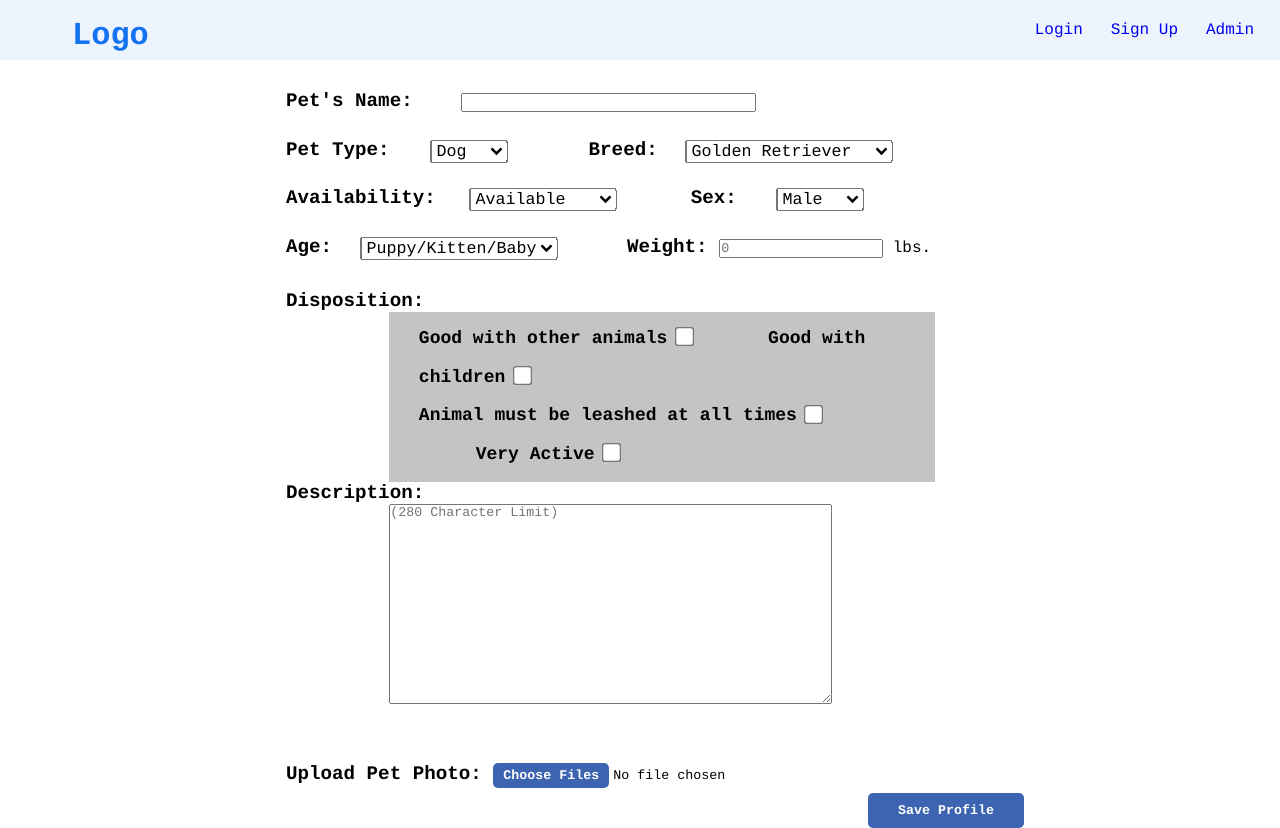
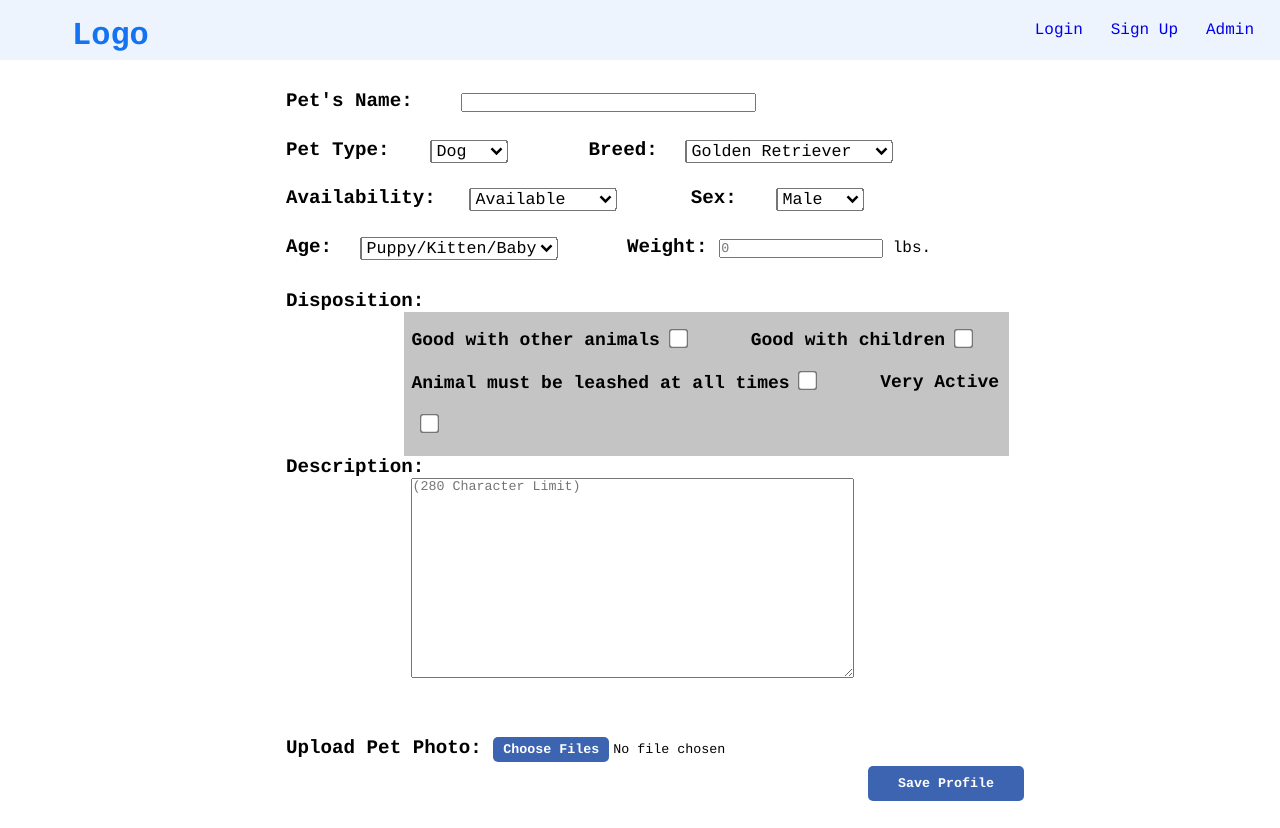
Before and after one commit to chris-befoul/CS467_Capstone, a React (Create React App) app in the folder frontend/: page /pets/createPetProfile in a window 1280 px wide. After the commit the page ends 801 px from the top, so only its background shows below. Built offline with nearby package versions, Linux system fonts and the light colour scheme; no server answers.

Commit message:
Minor editing to CSS

```diff
--- a/frontend/src/createPet.css
+++ b/frontend/src/createPet.css
@@ -11,11 +11,11 @@
     margin-top: 2%;
 }
 
-#description {
+#create-description {
     margin-bottom: 2%;
     width: 60%;
     float: right;
-    margin-right: 26%;
+    margin-right: 23%;
     height: 200px;
 }
 
@@ -36,11 +36,11 @@
 #disposition {
     background-color: #C4C4C4;
     float: right;
-    padding-left: 4%;
+    padding-left: 1%;
     padding-top: 1%;
     padding-bottom: 1%;
-    width: 74%;
-    margin-right: 12%;
+    width: 82%;
+    margin-right: 2%;
 }
 
 #dispositionLabel {
--- a/frontend/src/createPet.js
+++ b/frontend/src/createPet.js
@@ -128,6 +128,8 @@ const CreatePetFormPage = () => {
             <br />
             <div id='dispositionBox'>
                 <label id='create-label'>Disposition: </label>
+                <br />
+
                     <div id='disposition'>
                         <label id='dispositionLabel'>Good with other animals</label>
                             <input type='checkbox' value='Good with other animals' name='disposition'  id='disp-check' onChange={dispositionChange} />
@@ -142,9 +144,10 @@ const CreatePetFormPage = () => {
             </div>
             <br/>
             <div id='descriptionBox'>
+            <br />
                 <label id='create-label'>Description: </label>
                     <br />
-                    <textarea required type='text' maxLength={280} name='description' id='description' placeholder='(280 Character Limit)' onChange={e => setDescript(e.target.value)}></textarea>
+                    <textarea required type='text' maxLength={280} name='description' id='create-description' placeholder='(280 Character Limit)' onChange={e => setDescript(e.target.value)}></textarea>
             </div>
             <br />
             <div id='photoBox'>
--- a/frontend/src/editPet.css
+++ b/frontend/src/editPet.css
@@ -15,7 +15,7 @@
     margin-bottom: 2%;
     width: 60%;
     float: right;
-    margin-right: 26%;
+    margin-right: 23%;
     height: 200px;
 }
 
@@ -36,11 +36,11 @@
 #edit-disposition {
     background-color: #C4C4C4;
     float: right;
-    padding-left: 4%;
+    padding-left: 1%;
     padding-top: 1%;
     padding-bottom: 1%;
-    width: 74%;
-    margin-right: 12%;
+    width: 82%;
+    margin-right: 2%;
 }
 
 #dispositionLabel {
@@ -51,7 +51,7 @@
 #dispositionLabel-right {
     font-size: large;
     font-weight: bold;
-    margin-left: 11%;
+    margin-left: 7%;
 }
 
 #name {
--- a/frontend/src/editPet.js
+++ b/frontend/src/editPet.js
@@ -252,10 +252,12 @@ const EditPetProfile = () => {
                 <br />
                 <div id='dispositionBox'>
                 <label id='edit-label'>Disposition: </label>
+                <br />
                     <DispCreate />
                 </div>
                 <br/>
                 <div id='descriptionBox'>
+                    <br />
                 <label id='edit-label'>Description: </label>
                     <br />
                     <textarea required type='text' maxLength={280} name='edit-description' id='edit-description' defaultValue={petDescript} onChange={e => setDescript(e.target.value)}></textarea>
```
